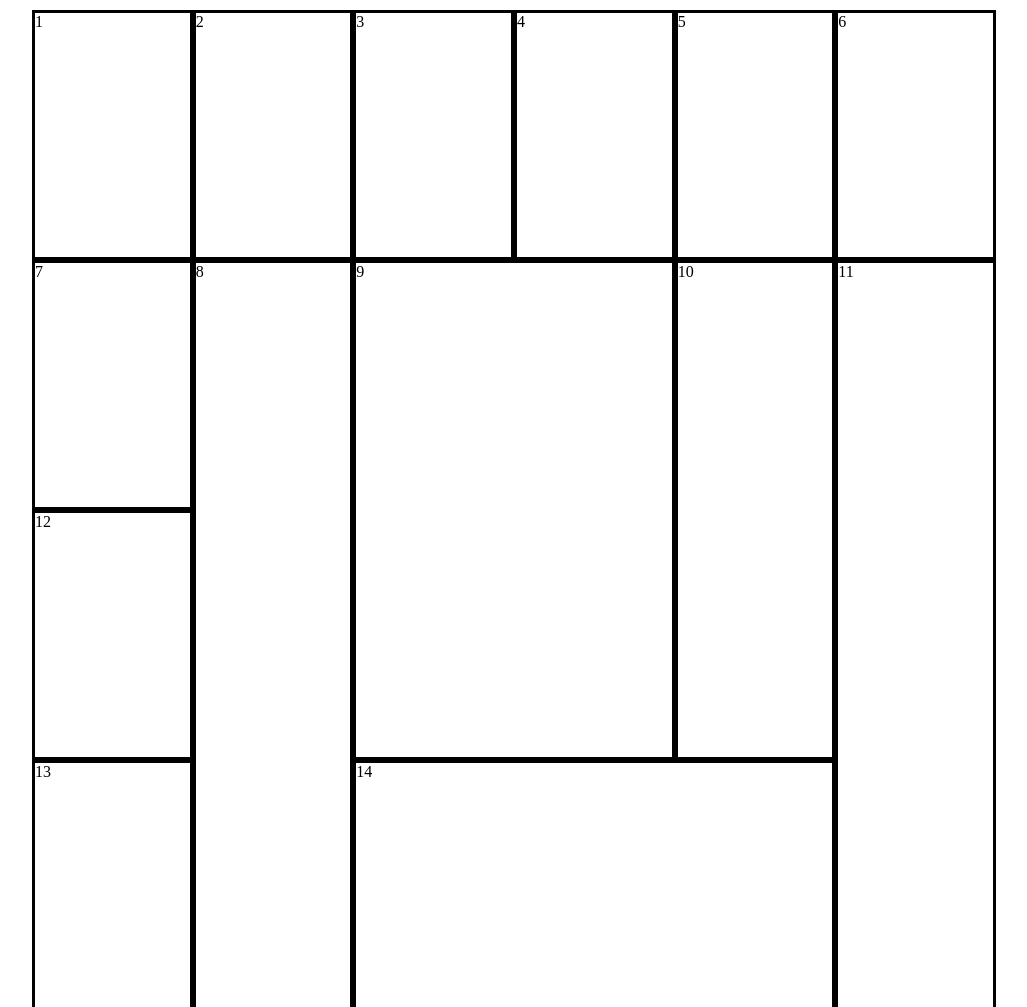
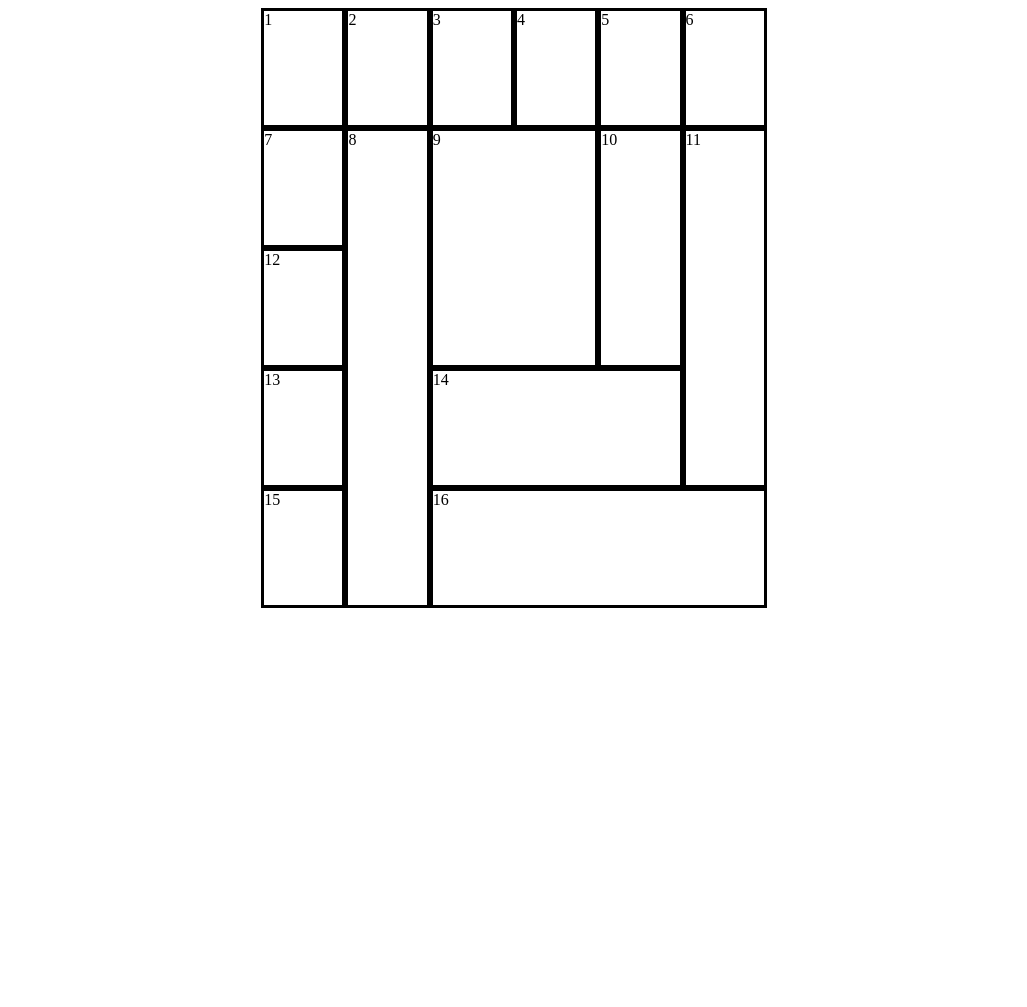
Before and after one commit to Syllac21/integration_web, a plain HTML site: page pages/integration_tableaux.html in a window 1280 px wide. Shown: the top 1007 px of the page, without its empty margins (126-1153 px from the left). After the commit the page ends 800 px from the top, so only its background shows below. Drawn offline with Linux system fonts and the light colour scheme.

Commit message:
affichage integr tabl

```diff
--- a/styles/style_integr_tabl.css
+++ b/styles/style_integr_tabl.css
@@ -1,8 +1,9 @@
 main{
     display: grid;
-   grid-template-columns: repeat(6,1fr);
-   grid-auto-rows: minmax(250px,auto);
-   margin: 10px 150px 0pc 150px;
+    grid-template-columns: repeat(6,1fr);
+    grid-auto-rows: minmax(120px,auto);
+    width: 40%;
+    margin: auto;
 }
 
 div{
```
